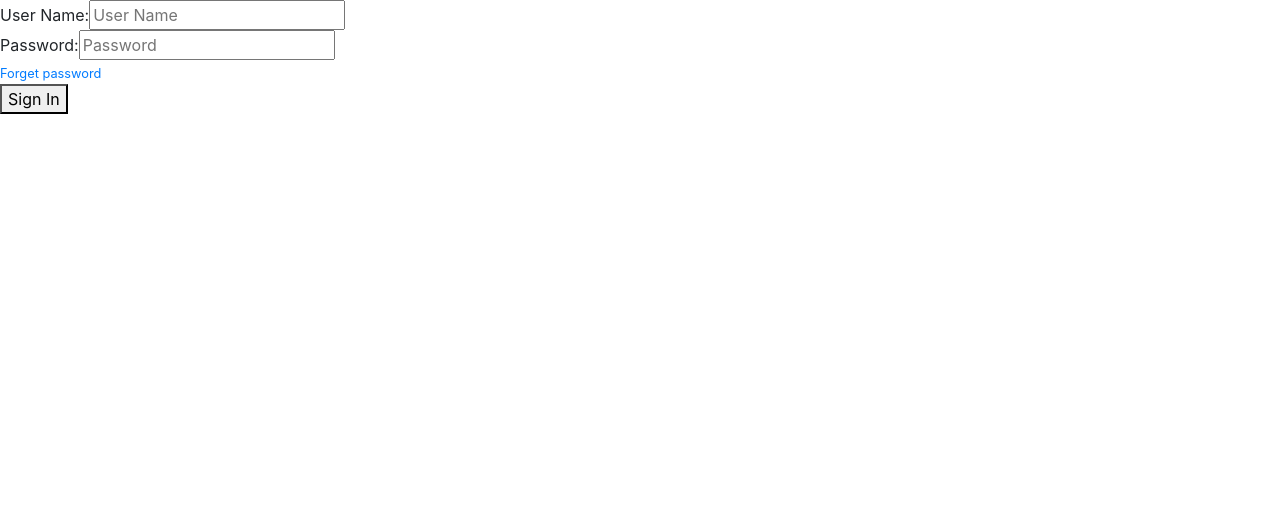
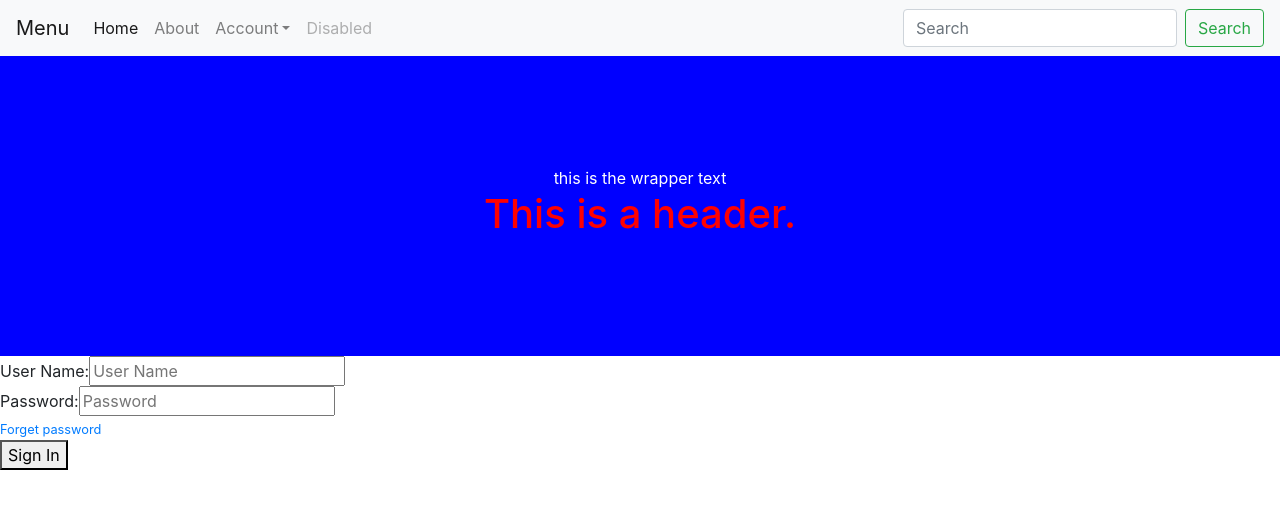
Before and after one commit to chloefullstack/chloe-react, a React (Create React App) app: page /signin in a window 1280 px wide. Shown: the top 508 px of the page. Built offline with nearby package versions, Linux system fonts and the light colour scheme; the HTML template or start-up script is replaced by a standard one.

Commit message:
add navbar and header on each page

```diff
--- a/src/components/About.js
+++ b/src/components/About.js
@@ -1,10 +1,13 @@
 import React, { Component } from 'react';
-
+import Header from './Header/Header'
+import Navbar from './Navbar'
 
 class About extends Component {
 
     render() {
         return <div>
+            <Navbar></Navbar>
+            <Header></Header>
             About
         </div>
     }
--- a/src/components/HomePage.js
+++ b/src/components/HomePage.js
@@ -1,6 +1,5 @@
 import React, { Component } from 'react';
 
-import SignForm from './SignForm'
 import Header from './Header/Header'
 import Navbar from './Navbar'
 
--- a/src/components/SignIn.js
+++ b/src/components/SignIn.js
@@ -1,5 +1,7 @@
 import React, { Component } from 'react';
 import SignForm from './SignForm'
+import Header from './Header/Header'
+import Navbar from './Navbar'
 
 class SignIn extends Component {
     constructor(props){
@@ -21,6 +23,8 @@ class SignIn extends Component {
     render() {
         let { userName, password } = this.state
         return <div>
+            <Navbar></Navbar>
+            <Header></Header>
             <SignForm
                 userName={userName} password={password}
                 onValueChange={this.onValueChange}>
```
